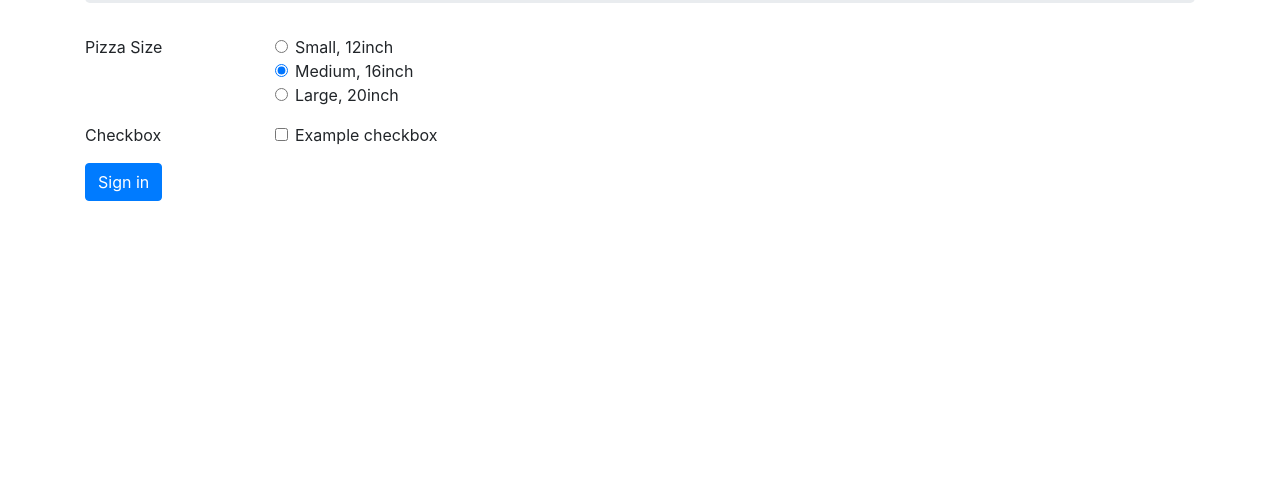
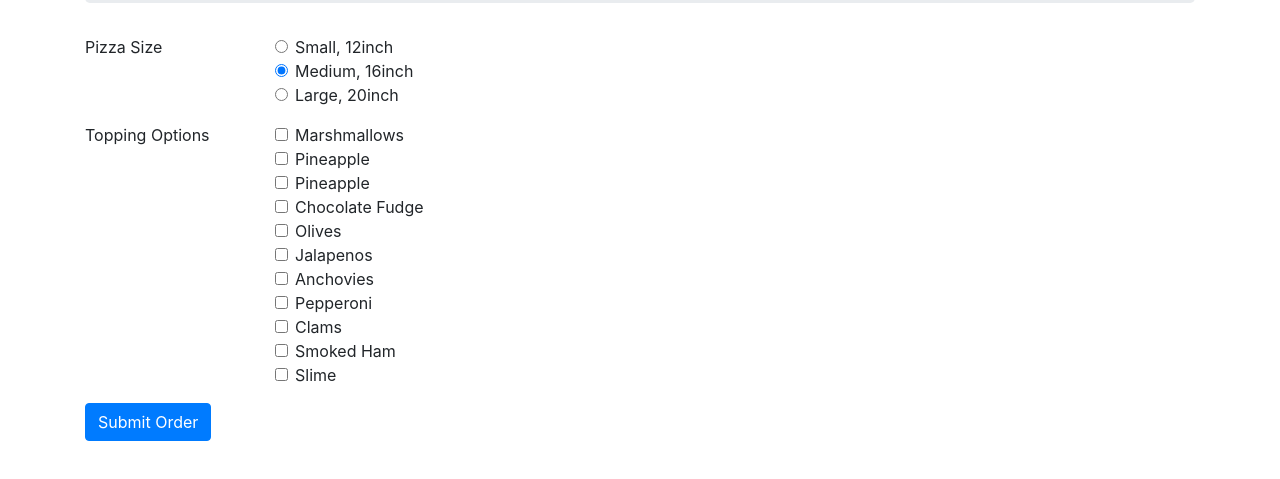
Before and after one commit to richellethorpe/Pizza-Parlor-App, a plain HTML site: page index.html in a window 1280 px wide. Shown: the part 181-660 px from the top of the page. Drawn offline with Linux system fonts and the light colour scheme.

Commit message:
add form elements to HTML

```diff
--- a/css/styles.css
+++ b/css/styles.css
@@ -0,0 +1,3 @@
+.hidden {
+  display: none;
+}
--- a/index.html
+++ b/index.html
@@ -11,7 +11,7 @@
     <div class="jumbotron">
       <h1>Michelangolo's Pizza Palace</h1>
     </div>
-    <form>
+    <form id="pizza-form">
       <fieldset class="form-group">
         <div class="row">
           <legend class="col-form-label col-sm-2 pt-0">Pizza Size</legend>
@@ -28,7 +28,7 @@
                 Medium, 16inch
               </label>
             </div>
-            <div class="form-check disabled">
+            <div class="form-check">
               <input class="form-check-input" type="radio" name="size-large" id="size-large">
               <label class="form-check-label" for="size-large">
                 Large, 20inch
@@ -38,19 +38,79 @@
         </div>
       </fieldset>
       <div class="form-group row">
-        <div class="col-sm-2">Checkbox</div>
+        <div class="col-sm-2">Topping Options</div>
         <div class="col-sm-10">
           <div class="form-check">
-            <input class="form-check-input" type="checkbox" id="gridCheck1">
-            <label class="form-check-label" for="gridCheck1">
-              Example checkbox
+            <input class="form-check-input" type="checkbox" id="marshmallows">
+            <label class="form-check-label" for="marshmallows">
+              Marshmallows
+            </label>
+          </div>
+          <div class="form-check">
+            <input class="form-check-input" type="checkbox" id="pineapple">
+            <label class="form-check-label" for="pineapple">
+              Pineapple
+            </label>
+          </div>
+          <div class="form-check">
+            <input class="form-check-input" type="checkbox" id="pineapple">
+            <label class="form-check-label" for="pineapple">
+              Pineapple
+            </label>
+          </div>
+          <div class="form-check">
+            <input class="form-check-input" type="checkbox" id="chocolate-fudge">
+            <label class="form-check-label" for="chocolate-fudge">
+              Chocolate Fudge
+            </label>
+          </div>
+          <div class="form-check">
+            <input class="form-check-input" type="checkbox" id="olives">
+            <label class="form-check-label" for="olives">
+              Olives
+            </label>
+          </div>
+          <div class="form-check">
+            <input class="form-check-input" type="checkbox" id="jalapenos">
+            <label class="form-check-label" for="jalapenos">
+              Jalapenos
+            </label>
+          </div>
+          <div class="form-check">
+            <input class="form-check-input" type="checkbox" id="anchovies">
+            <label class="form-check-label" for="anchovies">
+              Anchovies
+            </label>
+          </div>
+          <div class="form-check">
+            <input class="form-check-input" type="checkbox" id="pepperoni">
+            <label class="form-check-label" for="pepperoni">
+              Pepperoni
+            </label>
+          </div>
+          <div class="form-check">
+            <input class="form-check-input" type="checkbox" id="clams">
+            <label class="form-check-label" for="clams">
+              Clams
+            </label>
+          </div>
+          <div class="form-check">
+            <input class="form-check-input" type="checkbox" id="smoked-ham">
+            <label class="form-check-label" for="smoked-ham">
+              Smoked Ham
+            </label>
+          </div>
+          <div class="form-check">
+            <input class="form-check-input" type="checkbox" id="slime">
+            <label class="form-check-label" for="slime">
+              Slime
             </label>
           </div>
         </div>
       </div>
       <div class="form-group row">
         <div class="col-sm-10">
-          <button type="submit" class="btn btn-primary">Sign in</button>
+          <button type="submit" class="btn btn-primary">Submit Order</button>
         </div>
       </div>
     </form>
--- a/js/scripts.js
+++ b/js/scripts.js
@@ -17,13 +17,13 @@ Pizza.prototype.sizeCost = function(){
   return this.totalCost;
 }
 
-//ninja turtle pizza toppings $1 "marshmallows" "pineapple" "chocolate-fudge" "olives" "jalepenos"
+//ninja turtle pizza toppings $1 "marshmallows" "pineapple" "chocolate-fudge" "olives" "jalapenos"
 //ninja turtle pizza toppings $2 "anchovies" "pepperoni" "clams" "smoked-ham" "slime"
 
 Pizza.prototype.toppingCost = function() {
   let toppingsArray = this.toppings;
   toppingsArray.forEach(topper => {
-  if ((topper === "marshmallows") || (topper === "pineapple")|| (topper === "chocolate-fudge")|| (topper === "olives")|| (topper === "jalepenos")){
+  if ((topper === "marshmallows") || (topper === "pineapple")|| (topper === "chocolate-fudge")|| (topper === "olives")|| (topper === "jalapenos")){
     this.totalCost += 1;
   }else if ((topper === "anchovies") || (topper === "pepperoni")|| (topper === "clams")|| (topper === "smoked-ham")|| (topper === "slime")){
     this.totalCost +=2;
```
